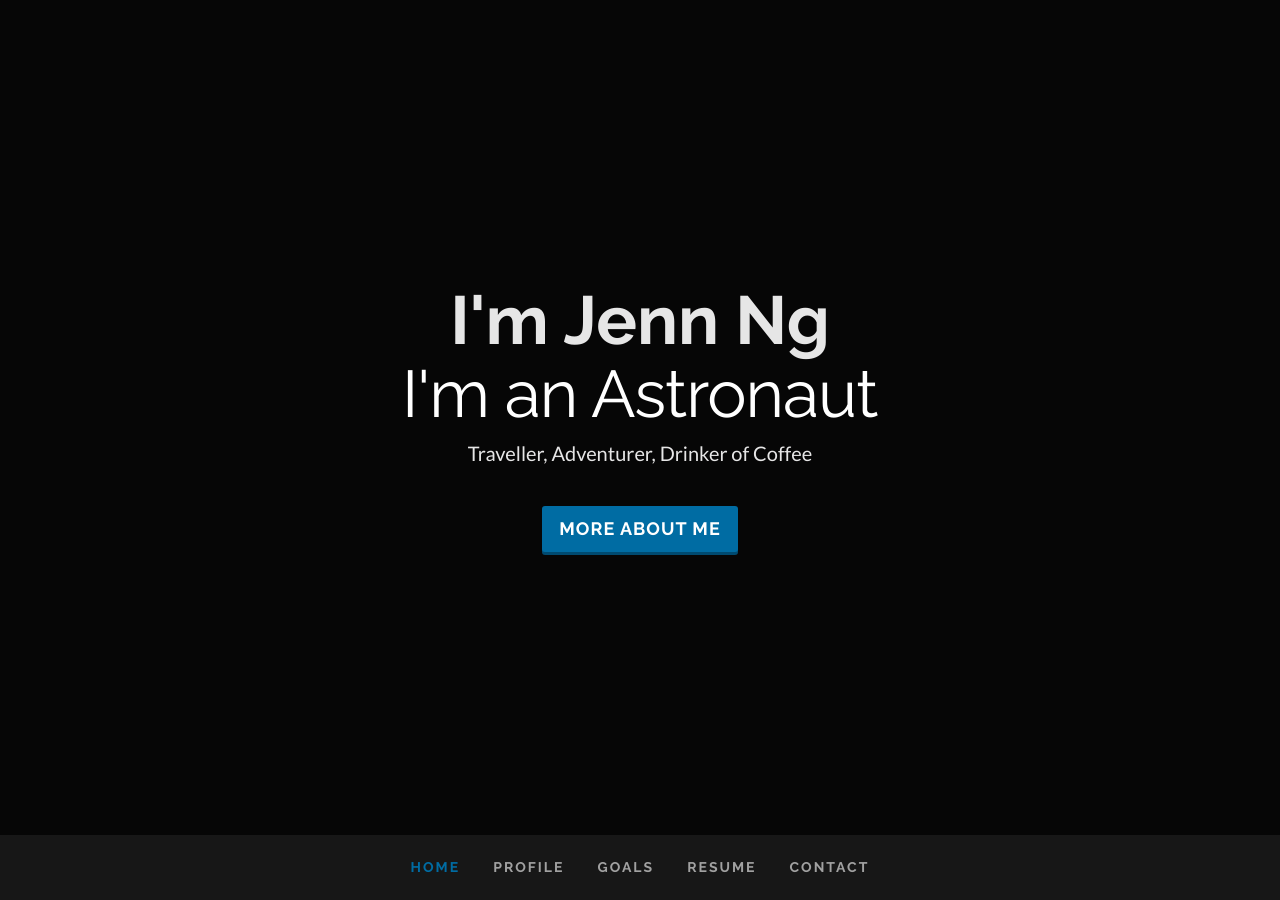
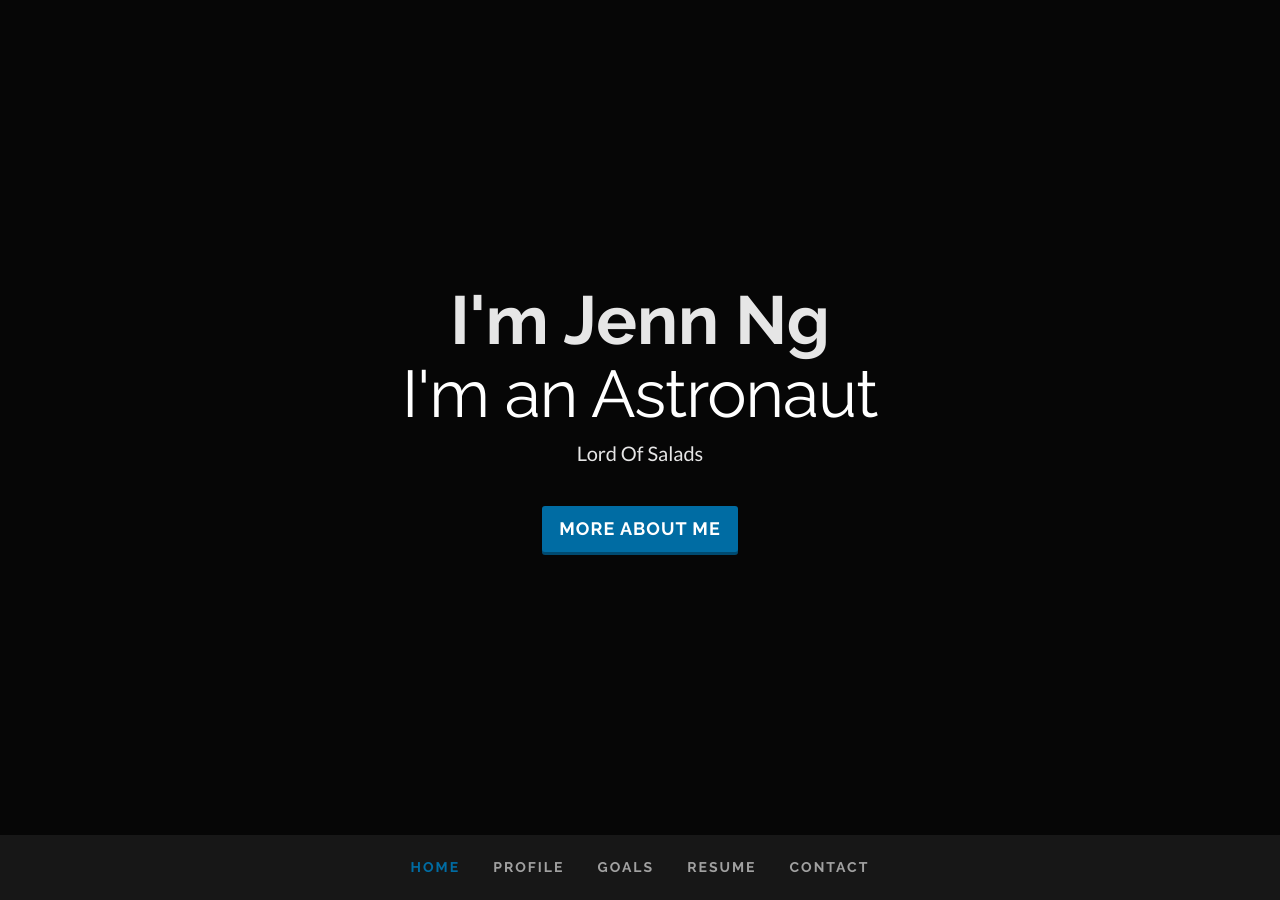
Before and after one commit to clearcareer/JennNg, a Jekyll site: the page built from index.html, in a window 1280 px wide and 900 px high. Built offline with Jekyll 4.4.1, drawn with Linux system fonts in a browser that asks for light colours; some web fonts are replaced.

Commit message:
Updated '/index.html' via CloudCannon

```diff
--- a/index.html
+++ b/index.html
@@ -103,7 +103,7 @@
 
                 </span></h1>
 
-                <p>Traveller, Adventurer, Drinker of Coffee</p>
+                <p class="editable">Lord Of Salads</p>
 
                 <div class="page-scroll">
                     <a href="#profile" class="btn btn-lg btn-custom">
```
